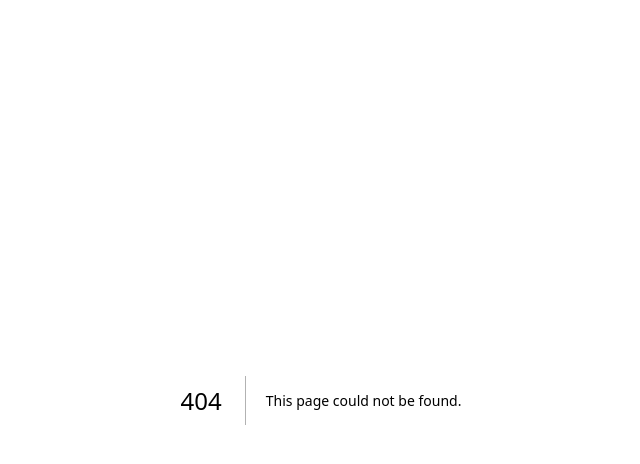
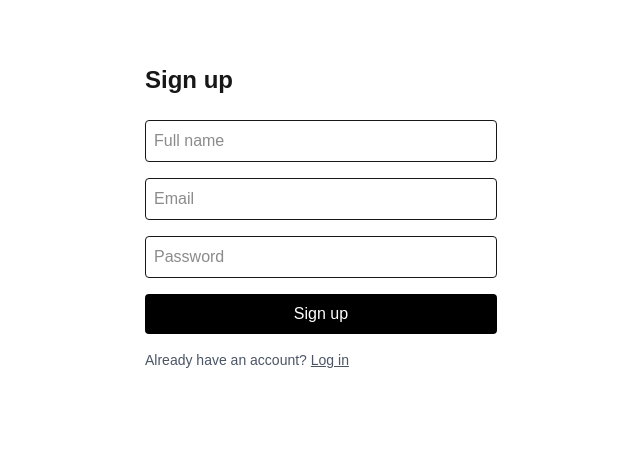
Before and after one commit to orivian-io/orivian, a Next.js app: page /signup in a window 1280 px wide. Before the commit this address had no page. Shown: the top 464 px of the page, without its empty margins (319-959 px from the left). Built offline with nearby package versions, Linux system fonts and the light colour scheme; no server answers.

Commit message:
add dashboard page

```diff
--- /dev/null
+++ b/app/dashboard/page.tsx
@@ -0,0 +1,59 @@
+'use client'
+
+import { useEffect, useState } from 'react'
+import { useRouter } from 'next/navigation'
+import { supabase } from '@/lib/supabase'
+import type { User } from '@supabase/supabase-js'
+
+export default function DashboardPage() {
+  const [user, setUser] = useState<User | null>(null)
+  const [loading, setLoading] = useState(true)
+  const router = useRouter()
+
+  useEffect(() => {
+    const getUser = async () => {
+      const { data: { user } } = await supabase.auth.getUser()
+
+      if (!user) {
+        router.push('/login')
+      } else {
+        setUser(user)
+      }
+      setLoading(false)
+    }
+
+    getUser()
+  }, [router])
+
+  const handleLogout = async () => {
+    await supabase.auth.signOut()
+    router.push('/login')
+  }
+
+  if (loading) return null
+
+  return (
+    <main className="max-w-3xl mx-auto py-12 px-4">
+      <div className="flex justify-between items-center mb-8">
+        <h1 className="text-3xl font-bold">
+          Welcome, {user?.user_metadata?.full_name || user?.email}
+        </h1>
+        <button
+          onClick={handleLogout}
+          className="text-sm underline text-gray-600"
+        >
+          Log out
+        </button>
+      </div>
+
+      <h2 className="text-xl font-semibold mb-4">Your Courses</h2>
+      <a
+        href="/courses/cissp"
+        className="block border rounded-lg p-6 hover:border-gray-400 transition"
+      >
+        <h3 className="font-medium">CISSP Certification Prep</h3>
+        <p className="text-gray-600 text-sm mt-1">Continue where you left off</p>
+      </a>
+    </main>
+  )
+}
--- /dev/null
+++ b/app/login/page.tsx
@@ -0,0 +1,60 @@
+'use client'
+
+import { useState } from 'react'
+import { useRouter } from 'next/navigation'
+import { supabase } from '@/lib/supabase'
+import Link from 'next/link'
+
+export default function LoginPage() {
+  const [email, setEmail] = useState('')
+  const [password, setPassword] = useState('')
+  const [error, setError] = useState('')
+  const router = useRouter()
+
+  const handleLogin = async (e: React.FormEvent) => {
+    e.preventDefault()
+    setError('')
+
+    const { error } = await supabase.auth.signInWithPassword({
+      email,
+      password,
+    })
+
+    if (error) {
+      setError(error.message)
+    } else {
+      router.push('/dashboard')
+    }
+  }
+
+  return (
+    <main className="max-w-sm mx-auto py-16 px-4">
+      <h1 className="text-2xl font-bold mb-6">Log in</h1>
+      <form onSubmit={handleLogin} className="space-y-4">
+        <input
+          type="email"
+          placeholder="Email"
+          value={email}
+          onChange={(e) => setEmail(e.target.value)}
+          className="w-full border rounded p-2"
+          required
+        />
+        <input
+          type="password"
+          placeholder="Password"
+          value={password}
+          onChange={(e) => setPassword(e.target.value)}
+          className="w-full border rounded p-2"
+          required
+        />
+        {error && <p className="text-red-600 text-sm">{error}</p>}
+        <button type="submit" className="w-full bg-black text-white rounded p-2">
+          Log in
+        </button>
+      </form>
+      <p className="text-sm text-gray-600 mt-4">
+        No account? <Link href="/signup" className="underline">Sign up</Link>
+      </p>
+    </main>
+  )
+}
--- /dev/null
+++ b/app/signup/page.tsx
@@ -0,0 +1,82 @@
+'use client'
+
+import { useState } from 'react'
+import { supabase } from '@/lib/supabase'
+import Link from 'next/link'
+
+export default function SignupPage() {
+  const [email, setEmail] = useState('')
+  const [password, setPassword] = useState('')
+  const [fullName, setFullName] = useState('')
+  const [error, setError] = useState('')
+  const [success, setSuccess] = useState(false)
+
+  const handleSignup = async (e: React.FormEvent) => {
+    e.preventDefault()
+    setError('')
+
+    const { error } = await supabase.auth.signUp({
+      email,
+      password,
+      options: {
+        data: { full_name: fullName },
+      },
+    })
+
+    if (error) {
+      setError(error.message)
+    } else {
+      setSuccess(true)
+    }
+  }
+
+  if (success) {
+    return (
+      <main className="max-w-sm mx-auto py-16 px-4">
+        <h1 className="text-2xl font-bold mb-4">Check your email</h1>
+        <p className="text-gray-600">
+          We sent a confirmation link to {email}. Click it to activate your account.
+        </p>
+      </main>
+    )
+  }
+
+  return (
+    <main className="max-w-sm mx-auto py-16 px-4">
+      <h1 className="text-2xl font-bold mb-6">Sign up</h1>
+      <form onSubmit={handleSignup} className="space-y-4">
+        <input
+          type="text"
+          placeholder="Full name"
+          value={fullName}
+          onChange={(e) => setFullName(e.target.value)}
+          className="w-full border rounded p-2"
+          required
+        />
+        <input
+          type="email"
+          placeholder="Email"
+          value={email}
+          onChange={(e) => setEmail(e.target.value)}
+          className="w-full border rounded p-2"
+          required
+        />
+        <input
+          type="password"
+          placeholder="Password"
+          value={password}
+          onChange={(e) => setPassword(e.target.value)}
+          className="w-full border rounded p-2"
+          required
+        />
+        {error && <p className="text-red-600 text-sm">{error}</p>}
+        <button type="submit" className="w-full bg-black text-white rounded p-2">
+          Sign up
+        </button>
+      </form>
+      <p className="text-sm text-gray-600 mt-4">
+        Already have an account? <Link href="/login" className="underline">Log in</Link>
+      </p>
+    </main>
+  )
+}
```
